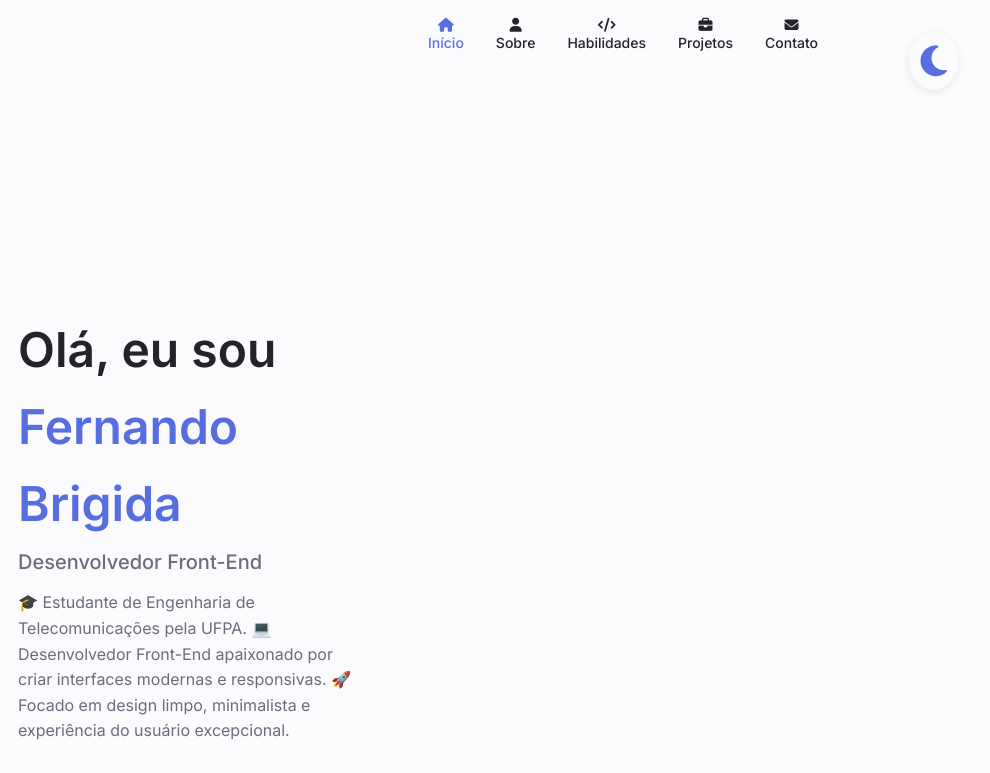
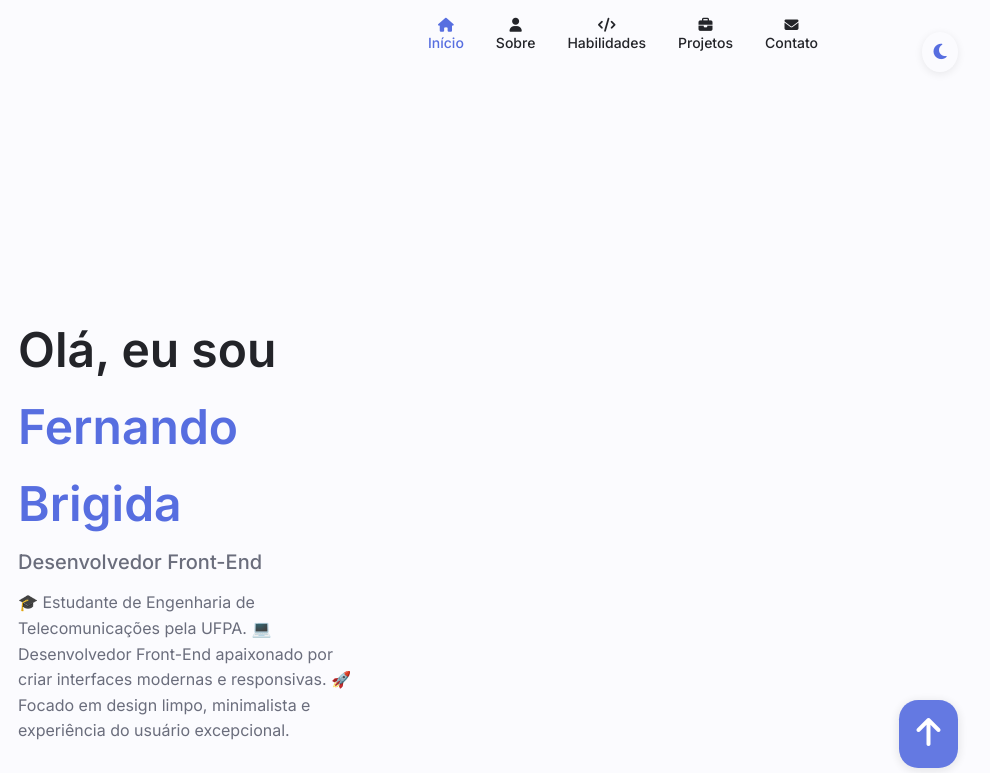
Before and after one commit to fehnox/portifolio, a website: page index.html in a window 1280 px wide. Shown: the top 773 px of the page, 290-1280 px from the left. Drawn offline with Linux system fonts and the light colour scheme.

Commit message:
Update theme button and scrollup styles
Reduced theme button font size for better alignment. Enhanced scrollup button appearance with increased size, padding, border radius, opacity, z-index, and added box-shadow for improved visibility and aesthetics.

```diff
--- a/css/style.css
+++ b/css/style.css
@@ -97,7 +97,7 @@ body.dark-theme {
 }
 
 .theme-btn-wrapper .change-theme {
-    font-size: 2.2rem;
+    font-size: 1.1rem;
     color: var(--first-color);
     cursor: pointer;
     transition: color 0.3s, transform 0.3s;
@@ -702,13 +702,14 @@ img {
 /*========== SCROLL UP ==========*/
 .scrollup {
     position: fixed;
-    right: 1rem;
-    bottom: -20%;
+    right: 2rem;
+    bottom: 2rem;
     background-color: var(--first-color);
-    opacity: .8;
-    padding: 0 .3rem;
-    border-radius: .4rem;
-    z-index: var(--z-tooltip);
+    opacity: .92;
+    padding: 1rem 1.1rem;
+    border-radius: 1.2rem;
+    z-index: 1002;
+    box-shadow: 0 2px 12px rgba(0,0,0,0.12);
     transition: .4s;
 }
 
@@ -717,7 +718,7 @@ img {
 }
 
 .scrollup__icon {
-    font-size: 1.5rem;
+    font-size: 2rem;
     color: #FFF;
 }
 
```
